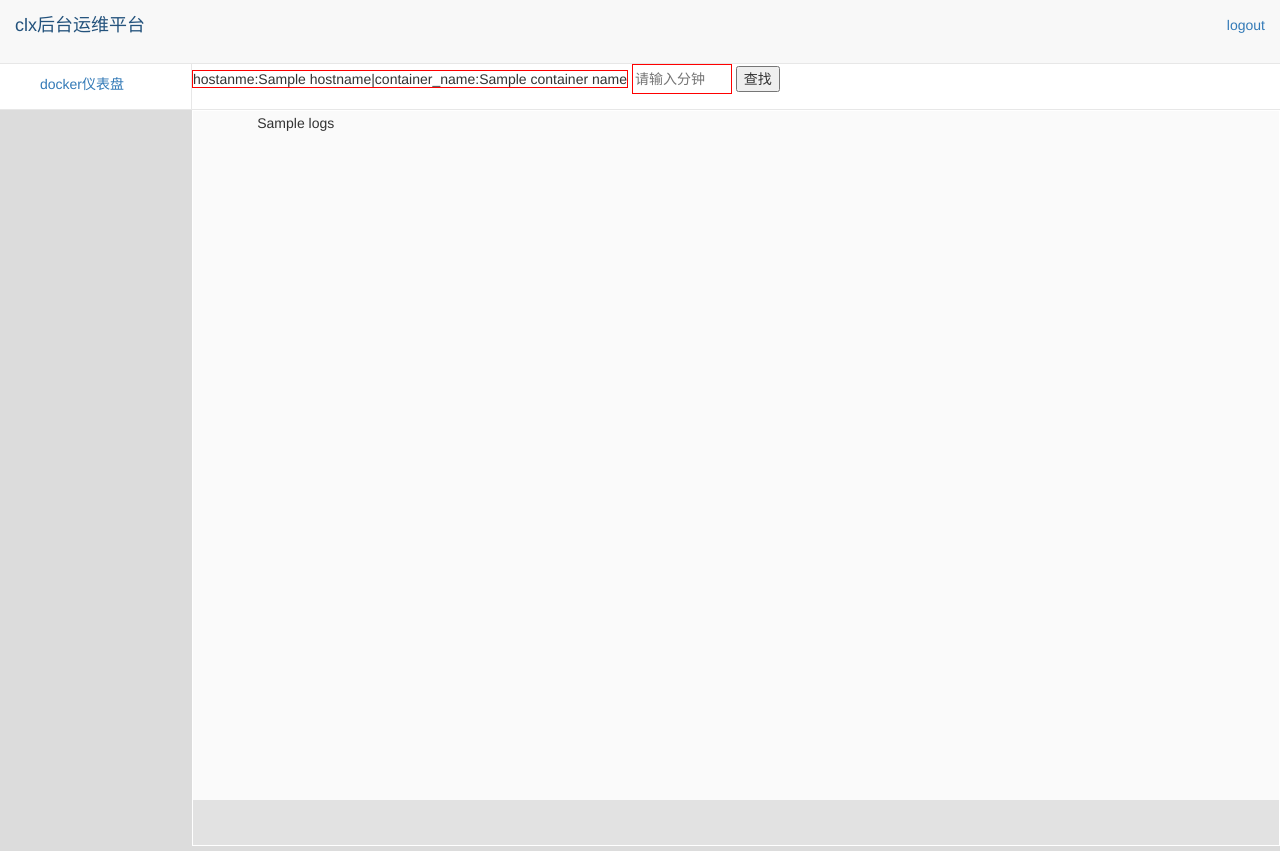
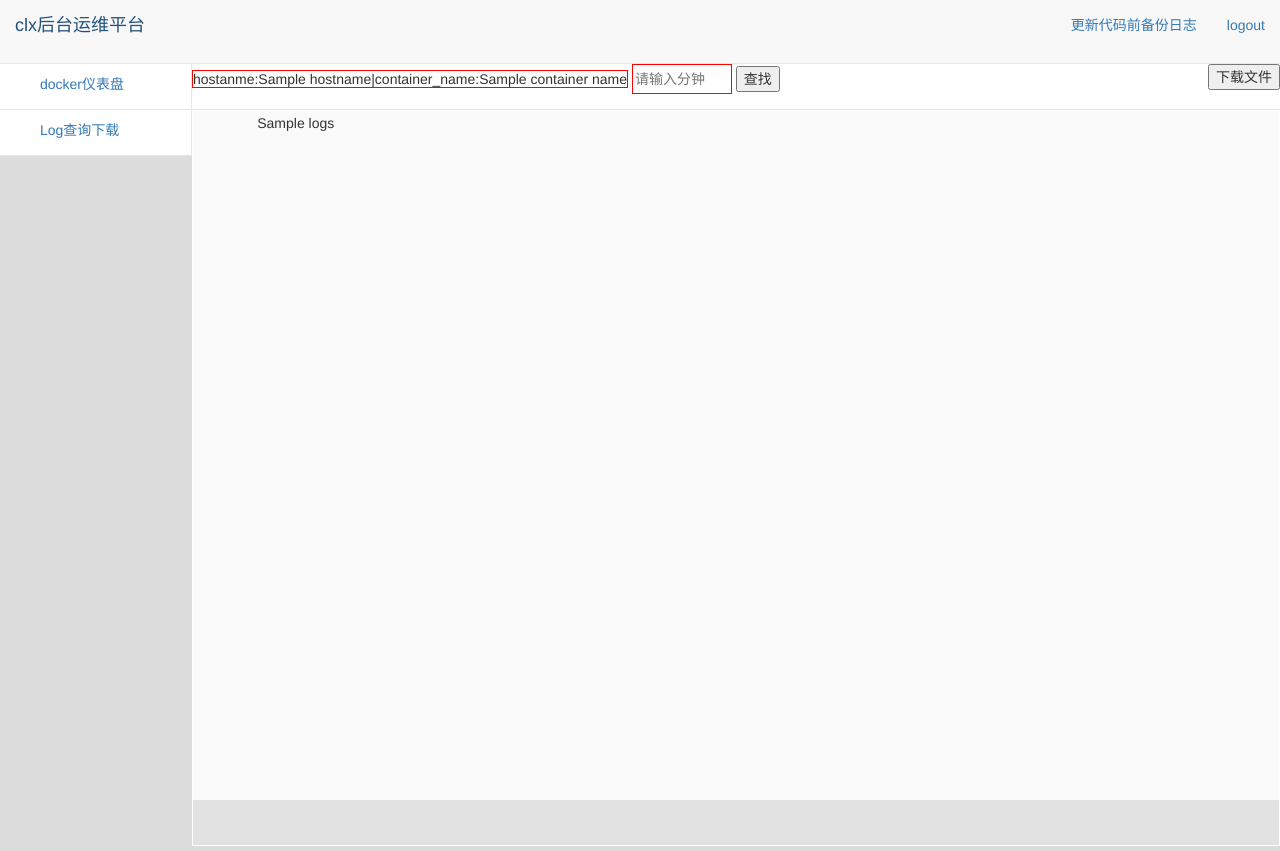
Before and after one commit to houziyu/dao_manage, a Django app: template templates/logs.html in a window 1280 px wide. Run offline with Django 3.2, Linux system fonts and the light colour scheme; the template is opened without the code that fills it: most values are stand-ins (such as "Sample title", 1, 10 or a date in 2020); some libraries are stand-ins or nearby versions.

Commit message:
log wancheng

```diff
--- a/dao_manage/urls.py
+++ b/dao_manage/urls.py
@@ -25,5 +25,5 @@ urlpatterns = [
     url(r'^dashboard/$', views.dashboard,name='dashboard'),
     url(r'^dashboard/logs/$', views.logs, name='logs'),
     url(r'^update_log/$', views.update_log, name='update_log'),
-    # url(r'^logs/$', views.logs, name='logs'),
+    url(r'^download_log/$', views.download_log, name='download_log'),
 ]
--- a/statics/css/base.css
+++ b/statics/css/base.css
@@ -35,6 +35,14 @@
     border-right: 1px solid #e7e7e7;
     border-bottom: 1px solid #e7e7e7;
 }
+.left_div1{
+    position: absolute;
+    margin-top: 46px;
+    width: 15%;
+    height: 46px;
+    border-right: 1px solid #e7e7e7;
+    border-bottom: 1px solid #e7e7e7;
+}
 .left_a{
     float: left;
     display: block;
--- a/templates/base.html
+++ b/templates/base.html
@@ -18,11 +18,14 @@
             <a class="right_logout" style="text-decoration: none" href="{% url 'logout' %}">logout</a>
         </div>
         <div style="float: right" >
-            <a class="right_logout" style="text-decoration: none;display: none" href="{% url 'update_log' %}">更新代码前备份日志</a>
+            <a class="right_logout" style="text-decoration: none" href="/update_log/?all_log=all">更新代码前备份日志</a>
         </div>
     </div>
     <div class="left_div">
         <a class="left_a" style="text-decoration: none" href="{% url 'dashboard' %}">docker仪表盘</a>
+    </div>
+    <div class="left_div1">
+        <a class="left_a" style="text-decoration: none" href="{% url 'download_log' %}">Log查询下载</a>
     </div>
     <div class="content_dir">
      {% block body %}
--- a/templates/logs.html
+++ b/templates/logs.html
@@ -2,6 +2,7 @@
 {% block body %}
     <div style="width:100%;height: 100%;background: white;">
         <div style="height: 46px;border-bottom: 1px solid #e7e7e7">
+            <div style="float:left">
                 <form action="" method="get">
                     <span style="border: 1px solid red">hostanme:{{ hostname }}|container_name:{{ container_name }}</span>
                     <input type="hidden" name="hostname" value="{{ hostname }}">
@@ -10,6 +11,14 @@
                     <input type="submit" value="查找"/>
                 </form>
             </div>
+            <div style="float:right">
+                <form action="/update_log/" method="get">
+                    <input type="hidden" name="hostname" value="{{ hostname }}">
+                    <input type="hidden" name="container_name" value="{{ container_name }}">
+                    <input type="submit" value="下载文件"/>
+                </form>
+            </div>
+        </div>
         <div style="height: 100%;width: 100%">
             <textarea disabled="disabled" style="height: 100%;width: 100%;border-style: solid;border-color: white;resize: none">
                 {{ logs }}
--- a/templates/return_index.html
+++ b/templates/return_index.html
@@ -1,4 +1,4 @@
 {% extends 'base.html' %}
 {% block body %}
-    <a href="{% url 'dashboard' %}">返回主页</a>
+    <a href="{% url 'dashboard' %}">{{ docker_container_all }}</a>
 {% endblock %}
```
Also changed, not shown: main/lib.py (+24 -0 lines), main/tests.py (+9 -11 lines), main/views.py (+35 -18 lines), db.sqlite3. Lines whose indentation alone changed are shown as unchanged.
